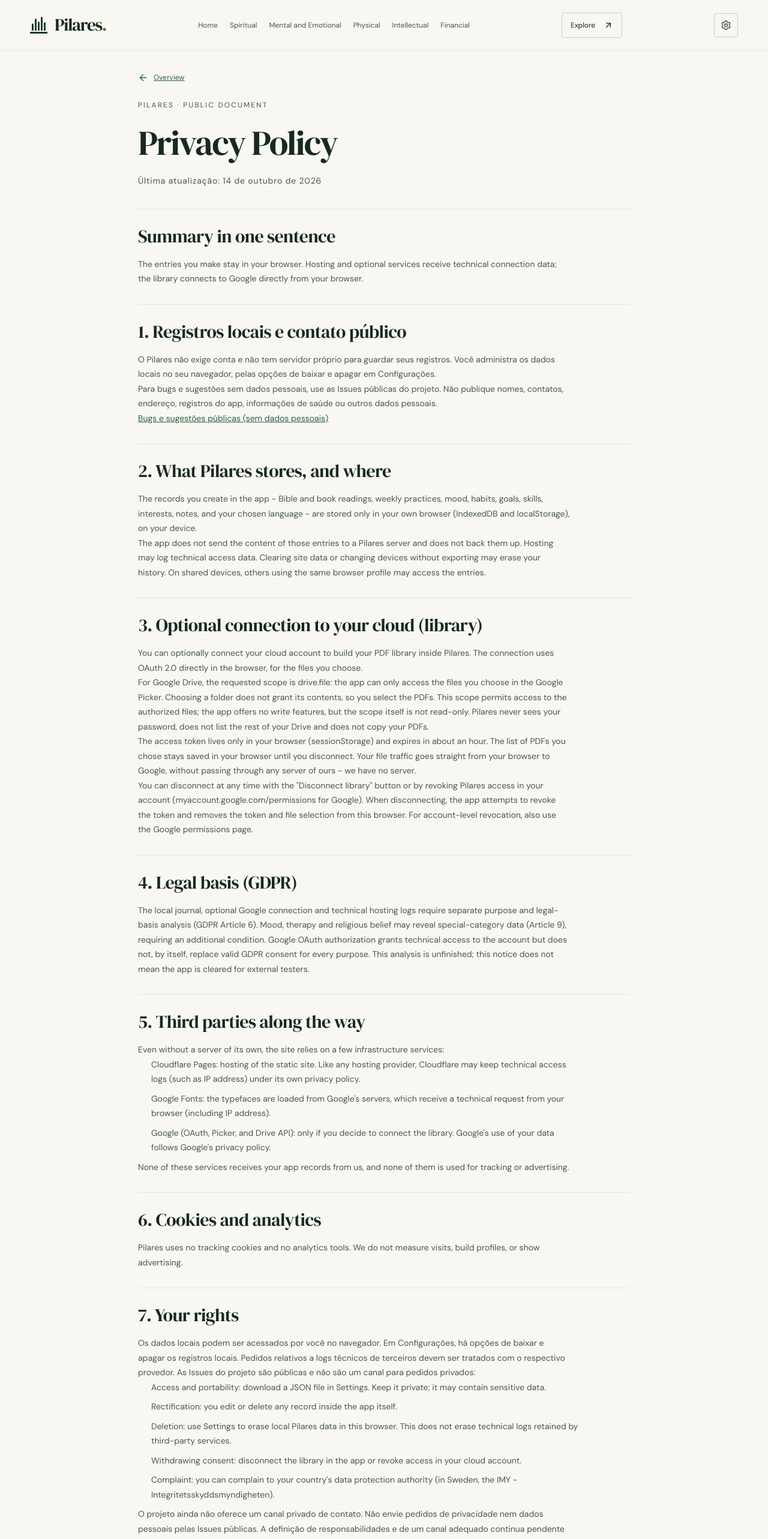
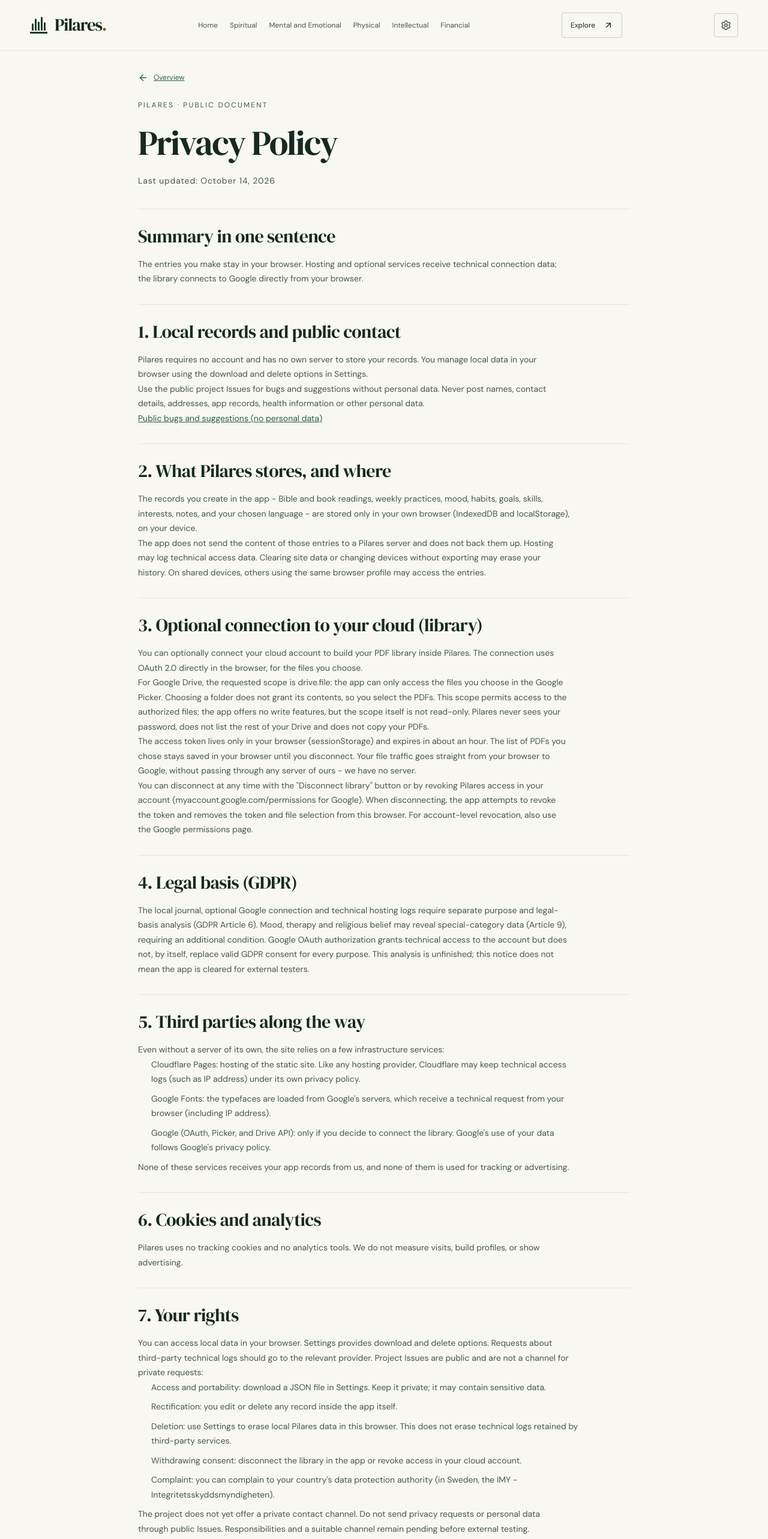
Before and after one commit to iurjoh/pilares, a React (Vite) app: page /privacy in a window 1280 px wide. Shown: the top 2565 px of the page at 60% size. Built offline with nearby package versions, Linux system fonts and the light colour scheme.

Commit message:
privacy: translate nonpersonal public contact notice

```diff
--- a/src/i18n/en.ts
+++ b/src/i18n/en.ts
@@ -17,14 +17,13 @@ export const EN: Record<string, string> = {
   "Baixe uma cópia antes de apagar. O arquivo pode conter notas de saúde, religião e finanças; guarde-o em lugar privado. Em aparelho compartilhado, outras pessoas podem acessar os dados salvos neste navegador. Não há backup automático.": "Download a copy before deleting. The file may contain health, religious and financial notes; keep it private. On a shared device, others may access data saved in this browser. There is no automatic backup.",
   "Baixar meus dados": "Download my data",
   "Apagar todos os meus dados": "Delete all my data",
-  "Última atualização: 10 de outubro de 2026": "Last updated: October 10, 2026",
+  "Última atualização: 14 de outubro de 2026": "Last updated: October 14, 2026",
   "Os registros que você digita ficam no seu navegador. A hospedagem e os serviços opcionais recebem dados técnicos de conexão; a biblioteca usa o Google diretamente no navegador.": "The entries you make stay in your browser. Hosting and optional services receive technical connection data; the library connects to Google directly from your browser.",
   "O app não envia o conteúdo desses registros a um servidor do Pilares e não faz backup deles. A hospedagem pode registrar dados técnicos de acesso. Limpar os dados do site ou trocar de aparelho sem exportar pode apagar o histórico. Em aparelhos compartilhados, outras pessoas que usem o mesmo perfil do navegador podem acessar os registros.": "The app does not send the content of those entries to a Pilares server and does not back them up. Hosting may log technical access data. Clearing site data or changing devices without exporting may erase your history. On shared devices, others using the same browser profile may access the entries.",
   "No Google Drive, o escopo pedido é drive.file: o app pode acessar apenas os arquivos que você escolher na Google Picker. Escolher uma pasta não libera o conteúdo dela, então você seleciona os PDFs. Esse escopo permite acesso aos arquivos autorizados; o app não oferece funções de escrita, mas o escopo em si não é somente leitura. O Pilares nunca vê a sua senha, nunca lista o restante do seu Drive e não copia os seus PDFs.": "For Google Drive, the requested scope is drive.file: the app can only access the files you choose in the Google Picker. Choosing a folder does not grant its contents, so you select the PDFs. This scope permits access to the authorized files; the app offers no write features, but the scope itself is not read-only. Pilares never sees your password, does not list the rest of your Drive and does not copy your PDFs.",
   "Você pode, opcionalmente, conectar a sua conta de nuvem para montar a sua biblioteca de PDFs dentro do Pilares. A conexão usa OAuth 2.0 diretamente no navegador, para os arquivos escolhidos.": "You can optionally connect your cloud account to build your PDF library inside Pilares. The connection uses OAuth 2.0 directly in the browser, for the files you choose.",
   "Você pode desfazer a conexão a qualquer momento: pelo botão \"Desconectar biblioteca\" no app, ou revogando o acesso do Pilares na sua conta (em myaccount.google.com/permissions, no caso do Google). Ao desconectar, o app tenta revogar o token e apaga o token e a escolha de arquivos deste navegador. Para garantir a revogação na conta, use também a página de permissões do Google.": "You can disconnect at any time with the \"Disconnect library\" button or by revoking Pilares access in your account (myaccount.google.com/permissions for Google). When disconnecting, the app attempts to revoke the token and removes the token and file selection from this browser. For account-level revocation, also use the Google permissions page.",
   "O funcionamento do diário local, a conexão opcional ao Google e os registros técnicos de hospedagem exigem análise de finalidade e base legal distinta (GDPR, art. 6.º). Humor, terapia e crença religiosa podem revelar categorias especiais (art. 9.º), que exigem condição adicional. A autorização OAuth no Google dá acesso técnico à conta, mas não substitui, por si só, um consentimento válido para todas as finalidades GDPR. Esta análise ainda não está concluída; não use este texto como sinal de liberação para testers externos.": "The local journal, optional Google connection and technical hosting logs require separate purpose and legal-basis analysis (GDPR Article 6). Mood, therapy and religious belief may reveal special-category data (Article 9), requiring an additional condition. Google OAuth authorization grants technical access to the account but does not, by itself, replace valid GDPR consent for every purpose. This analysis is unfinished; this notice does not mean the app is cleared for external testers.",
-  "Os dados locais podem ser acessados por você no navegador. Em Configurações, há opções de baixar e apagar os registros locais. Para pedidos relativos a logs técnicos de terceiros, escreva ao contato abaixo:": "You can access local data in your browser. Settings provides options to download and delete local entries. For requests about third-party technical logs, write to the contact below:",
   "Acesso e portabilidade: baixe um arquivo JSON em Configurações. Guarde-o em lugar privado; ele pode conter dados sensíveis.": "Access and portability: download a JSON file in Settings. Keep it private; it may contain sensitive data.",
   "Exclusão: use a opção em Configurações para apagar dados locais do Pilares neste navegador. Isso não apaga logs técnicos que serviços de terceiros possam reter.": "Deletion: use Settings to erase local Pilares data in this browser. This does not erase technical logs retained by third-party services.",
   "Os registros locais permanecem no navegador até você apagá-los. O token de acesso à nuvem expira em cerca de uma hora; a seleção da biblioteca permanece até ser removida. Os prazos de retenção de logs técnicos dos provedores ainda precisam ser verificados e publicados antes de testes externos.": "Local entries remain in your browser until you delete them. The cloud access token expires in about an hour; the library selection remains until removed. Provider retention periods for technical logs still need to be checked and published before external testing.",
@@ -59,7 +58,6 @@ export const EN: Record<string, string> = {
   "1 Samuel": "1 Samuel",
   "1 Tessalonicenses": "1 Thessalonians",
   "1 Timóteo": "1 Timothy",
-  "1. Quem é responsável pelos dados": "1. Who is responsible for the data",
   "2 Coríntios": "2 Corinthians",
   "2 Crônicas": "2 Chronicles",
   "2 João": "2 John",
@@ -179,7 +177,6 @@ export const EN: Record<string, string> = {
   "Efésios": "Ephesians",
   "Em andamento": "In progress",
   "Ensino bíblico": "Bible teaching",
-  "Envie uma sugestão de leitura por e-mail. A lista privada de livros não aparece neste site.": "Send a reading suggestion by email. The private book list does not appear on this site.",
   "Escolha um dia para ver ou editar seu registro. Os tons indicam sua escala de humor.": "Pick a day to view or edit your entry. The shades show your mood scale.",
   "Escolher PDFs um a um": "Pick PDFs one by one",
   "Escolher com intenção.": "Choose with intention.",
@@ -335,7 +332,6 @@ export const EN: Record<string, string> = {
   "O Pilares não usa cookies de rastreamento nem ferramentas de analytics. Não medimos visitas, não criamos perfis e não exibimos publicidade.": "Pilares uses no tracking cookies and no analytics tools. We do not measure visits, build profiles, or show advertising.",
   "O Sophia é o companheiro de filosofia do Iuri, em um aplicativo separado: as Meditações de Marco Aurélio e conversas guiadas para pensar o dia. Se tiver interesse, é só abrir.": "Sophia is Iuri's philosophy companion, in a separate app: Marcus Aurelius' Meditations and guided conversations to think through the day. If you're interested, just open it.",
   "O alarme aparece enquanto você estiver com o Pilares aberto, no horário escolhido, até você registrar a noite de sono. Não toca com o app fechado.": "The alarm appears while you have Pilares open, at the chosen time, until you log your night of sleep. It does not ring when the app is closed.",
-  "O controlador dos dados, nos termos do GDPR, é Iuri Johansson, pessoa física, mantenedor do Pilares (pilares.pages.dev). Contato:": "The data controller, under the GDPR, is Iuri Johansson, an individual, maintainer of Pilares (pilares.pages.dev). Contact:",
   "O corpo também caminha.": "The body also walks.",
   "O dia atual é calculado pela data de início. Mudar a data não apaga as leituras marcadas; após o dia 365, o plano permanece no último dia até você escolher uma nova data.": "The current day is calculated from the start date. Changing the date does not erase marked readings; after day 365, the plan stays on the last day until you pick a new date.",
   "O dinheiro também tem ordem.": "Money also has order.",
@@ -364,10 +360,8 @@ export const EN: Record<string, string> = {
   "PLANO DE LEITURA": "READING PLAN",
   "Padrões, não cobranças.": "Patterns, not pressure.",
   "Para depois": "For later",
-  "Para qualquer pedido ou dúvida sobre privacidade, escreva para": "For any privacy request or question, write to",
   "Participação na comunidade": "Community participation",
   "Pasta \"{name}\" · {count} PDFs": "Folder \"{name}\" · {count} PDFs",
-  "Pedir um livro por e-mail": "Request a book by email",
   "Pendente": "Pending",
   "Pequenos passos, juntos.": "Small steps, together.",
   "Pequenos passos, na direção que importa. Encontre espaço para cuidar de você por inteiro.": "Small steps, in the direction that matters. Find room to care for all of you.",
@@ -528,4 +522,12 @@ export const EN: Record<string, string> = {
   "Nenhum PDF escolhido ainda. Toque em \"Adicionar PDFs\" e selecione os livros no Google Drive.": "No PDFs chosen yet. Tap \"Add PDFs\" and select your books in Google Drive.",
   "Remover {name} da biblioteca": "Remove {name} from the library",
   "O seletor do Google não abriu ou mostrou um erro?": "Did the Google selector fail to open or show an error?",
-    }
+      "1. Registros locais e contato público": "1. Local records and public contact",
+  "O Pilares não exige conta e não tem servidor próprio para guardar seus registros. Você administra os dados locais no seu navegador, pelas opções de baixar e apagar em Configurações.": "Pilares requires no account and has no own server to store your records. You manage local data in your browser using the download and delete options in Settings.",
+  "Para bugs e sugestões sem dados pessoais, use as Issues públicas do projeto. Não publique nomes, contatos, endereço, registros do app, informações de saúde ou outros dados pessoais.": "Use the public project Issues for bugs and suggestions without personal data. Never post names, contact details, addresses, app records, health information or other personal data.",
+  "Bugs e sugestões públicas (sem dados pessoais)": "Public bugs and suggestions (no personal data)",
+  "O projeto ainda não oferece um canal privado de contato. Não envie pedidos de privacidade nem dados pessoais pelas Issues públicas. A definição de responsabilidades e de um canal adequado continua pendente antes de testes externos.": "The project does not yet offer a private contact channel. Do not send privacy requests or personal data through public Issues. Responsibilities and a suitable channel remain pending before external testing.",
+  "Os dados locais podem ser acessados por você no navegador. Em Configurações, há opções de baixar e apagar os registros locais. Pedidos relativos a logs técnicos de terceiros devem ser tratados com o respectivo provedor. As Issues do projeto são públicas e não são um canal para pedidos privados:": "You can access local data in your browser. Settings provides download and delete options. Requests about third-party technical logs should go to the relevant provider. Project Issues are public and are not a channel for private requests:",
+  "Sugira uma leitura nas Issues públicas do projeto. Nunca publique dados pessoais; a lista privada de livros não aparece neste site.": "Suggest a book through public project Issues. Never post personal data; the private book list does not appear on this site.",
+  "Sugerir um livro (Issue pública)": "Suggest a book (public Issue)",
+}
```
